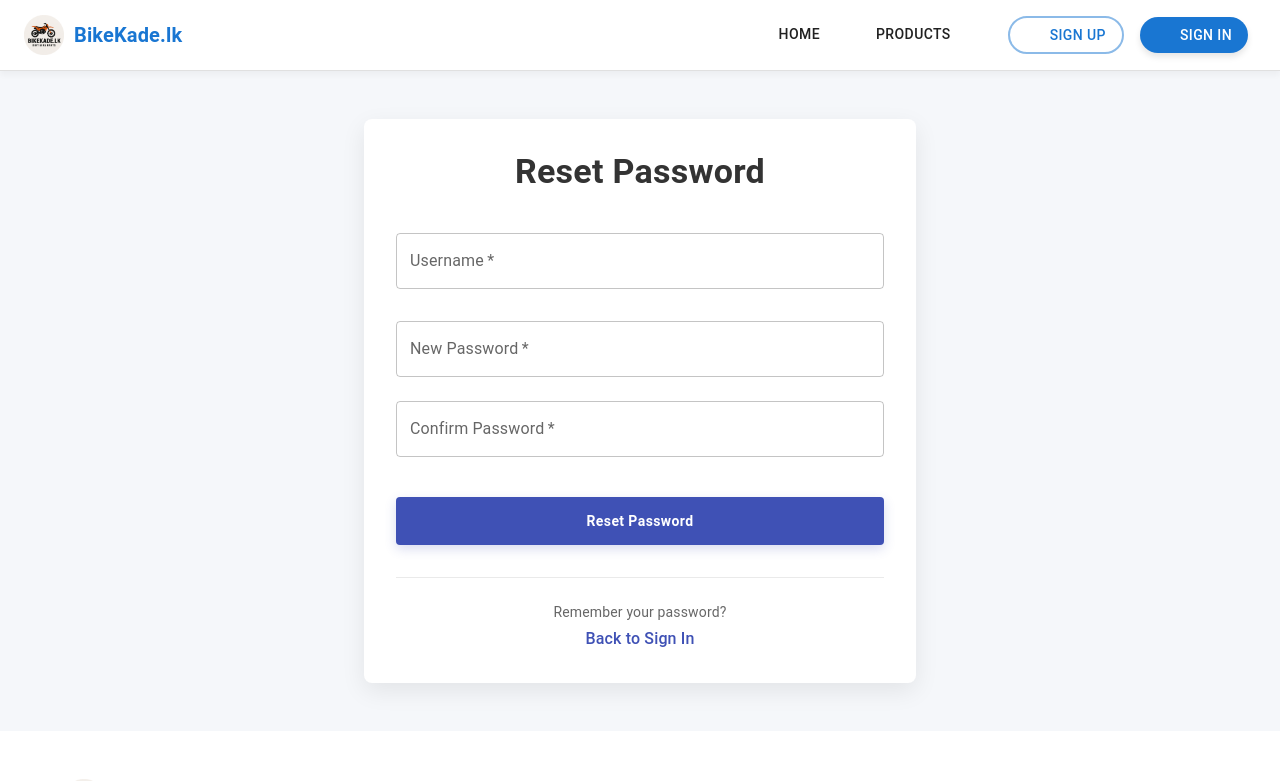
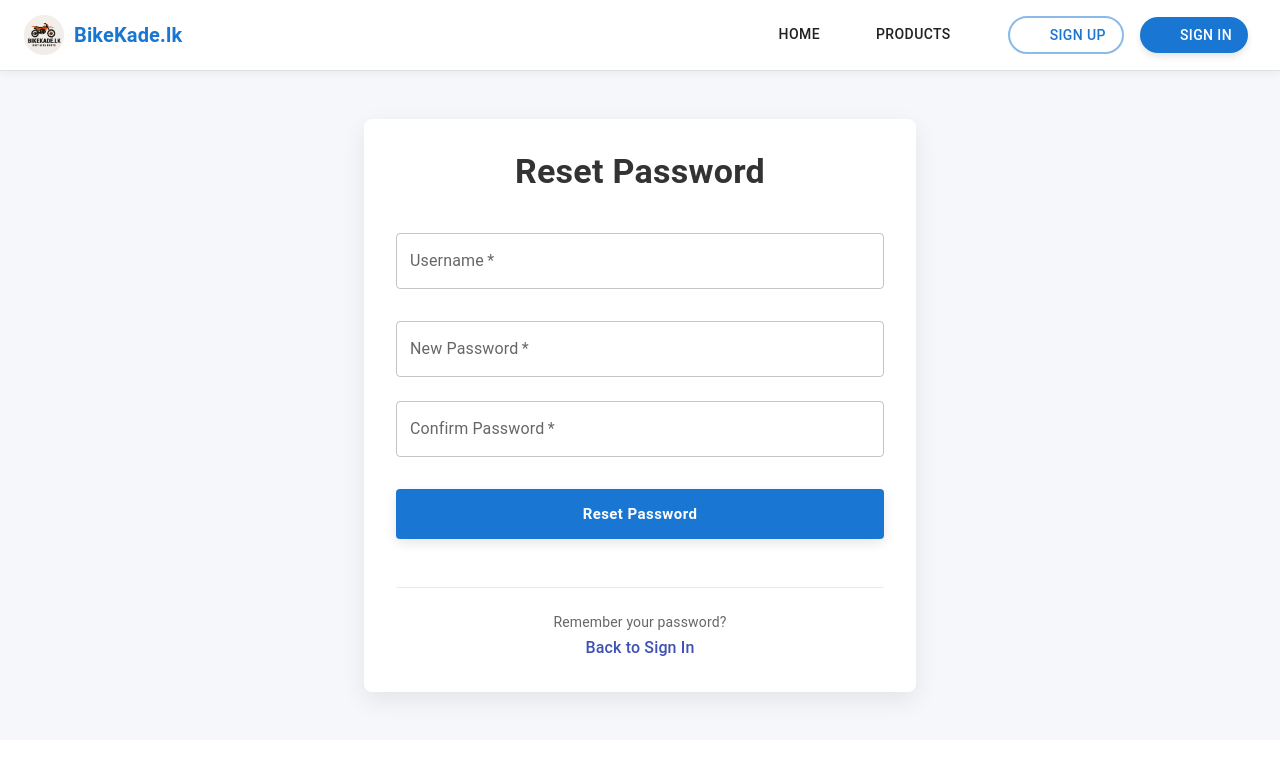
Before and after one commit to BikeKade-lk/Application, a React (Create React App) app in the folder applicationfrontend/: page /reset_password in a window 1280 px wide. Shown: the top 781 px of the page. Built offline with nearby package versions, Linux system fonts and the light colour scheme; some icons are missing.

Commit message:
Update ResetPassword.jsx

```diff
--- a/applicationfrontend/src/Pages/ResetPassword.jsx
+++ b/applicationfrontend/src/Pages/ResetPassword.jsx
@@ -295,21 +295,21 @@ export default function ResetPassword() {
             />
 
             <Button
-              fullWidth
-              type="submit"
               variant="contained"
               color="primary"
+              fullWidth
+              size="large"
+              onClick={handleSubmit}
               sx={{
-                mt: 3,
+                mt: 2,
+                mb: 2,
                 py: 1.5,
-                bgcolor: "#3f51b5",
                 borderRadius: 1,
                 textTransform: "none",
                 fontWeight: 600,
-                boxShadow: "0 4px 12px rgba(63,81,181,0.2)",
+                boxShadow: "0 4px 12px rgba(0,0,0,0.1)",
                 "&:hover": {
-                  bgcolor: "#303f9f",
-                  boxShadow: "0 6px 16px rgba(63,81,181,0.3)",
+                  boxShadow: "0 6px 16px rgba(0,0,0,0.15)",
                 },
               }}
             >
```
